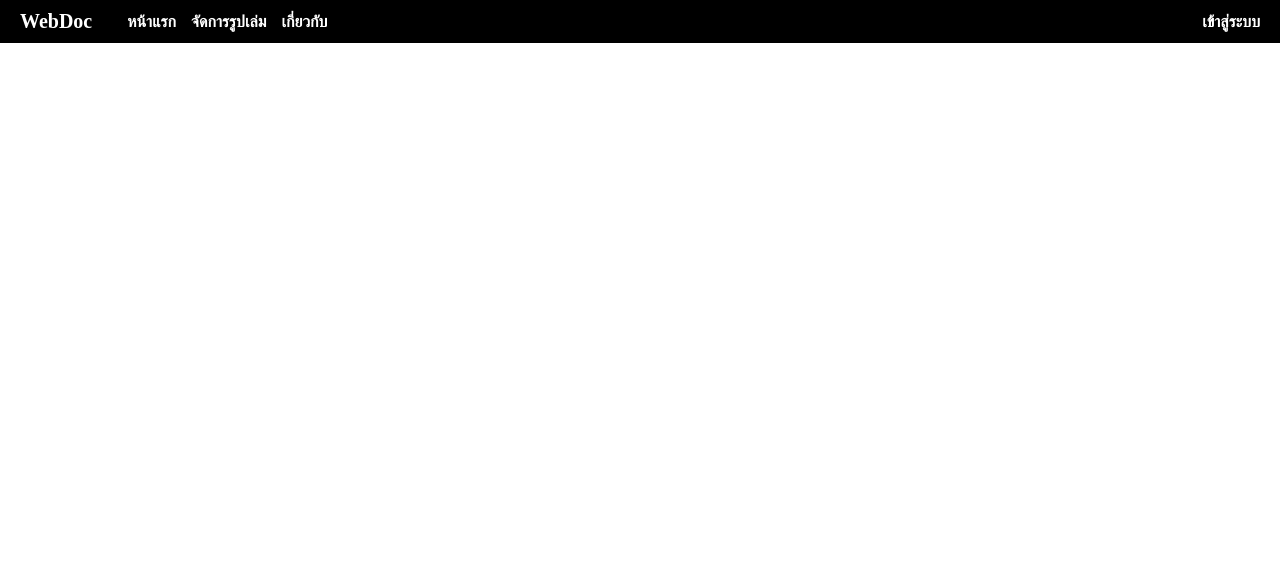
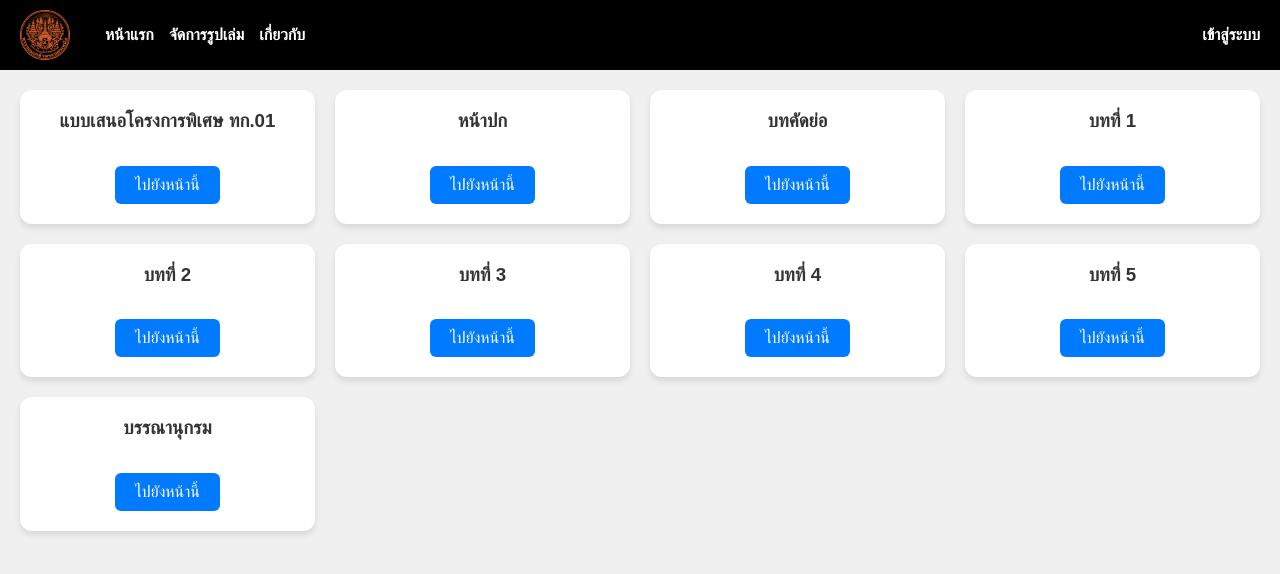
Before and after one commit to Reungwit/webdoc, a Django app: page /index in a window 1280 px wide. Shown: the top 574 px of the page. Run offline with Django 5.2, Linux system fonts and the light colour scheme.

Commit message:
เพิ่ม card

```diff
--- a/webdoc/backend/urls.py
+++ b/webdoc/backend/urls.py
@@ -8,5 +8,14 @@ urlpatterns = [
     path('about/', views.about, name='about'),
     path('logout/', views.logout_view, name='logout'),
     path('', views.login_view, name='login'),
-    path('register/', views.register_view, name='register'),
+    path('cover/', views.cover_view, name='cover'),
+    path('sp_project_form/', views.sp_project_form_view, name='sp_project_form'),
+    path('intro/', views.intro_view, name='intro'),
+    path('chapter_1/', views.chapter_1_view, name='chapter_1'),
+    path('chapter_2/', views.chapter_2_view, name='chapter_2'),
+    path('chapter_3/', views.chapter_3_view, name='chapter_3'),
+    path('chapter_4/', views.chapter_4_view, name='chapter_4'),
+    path('chapter_5/', views.chapter_5_view, name='chapter_5'),
+    path('refer/', views.refer_view, name='refer'),
+
 ]
--- a/webdoc/backend/views.py
+++ b/webdoc/backend/views.py
@@ -2,6 +2,10 @@ from django.shortcuts import render, redirect
 from django.contrib.auth import login, authenticate, logout
 from .forms import RegisterForm,LoginForm
 from django.contrib.auth.decorators import login_required
+
+@login_required
+def index_view(request):
+    return render(request, 'index.html')
 
 def register_view(request):
     if request.method == 'POST':
@@ -30,14 +34,37 @@ def logout_view(request):
     return redirect('login')
 
 def index(request):
-    return render(request, 'index.html')  # หรือชื่อ template ที่คุณใช้
+    return render(request, 'index.html')
 
 def manage_doc(request):
-    return render(request, 'index.html')  # หรือชื่อ template ที่คุณใช้
+    return render(request, 'index.html')
 
 def about(request):
-    return render(request, 'index.html')  # หรือชื่อ template ที่คุณใช้
+    return render(request, 'index.html')
 
-@login_required
-def index_view(request):
-    return render(request, 'index.html')
+def cover_view(request):
+    return render(request, 'cover.html')
+
+def sp_project_form_view(request):
+    return render(request, 'sp_project_form.html')
+
+def intro_view(request):
+    return render(request, 'intro.html')
+
+def chapter_1_view(request):
+    return render(request, 'chapter_1.html')
+
+def chapter_2_view(request):
+    return render(request, 'chapter_2.html')
+
+def chapter_3_view(request):
+    return render(request, 'chapter_3.html')
+
+def chapter_4_view(request):
+    return render(request, 'chapter_4.html')
+
+def chapter_5_view(request):
+    return render(request, 'chapter_5.html')
+
+def refer_view(request):
+    return render(request, 'chapter_5.html')
--- a/webdoc/static/css/index.css
+++ b/webdoc/static/css/index.css
@@ -1,8 +1,18 @@
-body{
-    margin: 0px;
-    padding: 0px;
+
+* {
+    box-sizing: border-box;
 }
 
+html, body {
+    margin: 0;
+    padding: 0;
+}
+
+body {
+    font-family: Arial, sans-serif;
+    background-color: #f0f0f0;
+}
+/* Navbar */
 .navbar {
     background-color: #000;
     color: white;
@@ -20,8 +30,11 @@ body{
     font-weight: bold;
 }
 
-.nav-left .logo {
-    font-size: 20px;
+.nav-left .img_logo{
+    align-items: center;
+    justify-content: center;
+    margin-right: 150px;
+    font-size: 50px;
     font-weight: bold;
     margin-right: 20px;
 }
@@ -47,3 +60,48 @@ body{
     border-radius: 5px;
     text-decoration: none;
 }
+/* Navbar End */
+
+.card-container {
+    display: grid;
+    grid-template-columns: repeat(auto-fit, minmax(250px, 1fr));
+    gap: 20px;
+    padding: 20px;
+}
+
+.card {
+    background-color: white;
+    border-radius: 12px;
+    box-shadow: 0 4px 6px rgba(0,0,0,0.1);
+    padding: 20px;
+    text-align: center;
+    transition: transform 0.2s ease;
+}
+
+.card:hover {
+    transform: scale(1.02);
+}
+
+.card h3 {
+    margin-top: 0;
+    color: #333;
+}
+
+.card p {
+    color: #666;
+}
+
+.card-button {
+    display: inline-block;
+    margin-top: 15px;
+    padding: 10px 20px;
+    background-color: #007bff;
+    color: white;
+    text-decoration: none;
+    border-radius: 6px;
+    transition: background-color 0.3s ease;
+}
+
+.card-button:hover {
+    background-color: #0056b3;
+}
--- a/webdoc/templates/index.html
+++ b/webdoc/templates/index.html
@@ -3,13 +3,13 @@
 <html lang="th">
 <head>
     <meta charset="UTF-8">
-    <title>Webdoc</title>
+    <title>ระบบจัดรูปเล่มเอกสารอัตโนมัติ</title>
     <link rel="stylesheet" href="{% static 'css/index.css' %}">
 </head>
 <body>
     <nav class="navbar">
         <div class="nav-left">
-            <div class="logo">WebDoc</div>
+            <img class ="img_logo" src="{% static 'img/kmutnb_logo.png' %}" alt="logo" width ="50" ; >
             <a href="{% url 'index' %}">หน้าแรก</a>
             <a href="{% url 'manage_doc' %}">จัดการรูปเล่ม</a>
             <a href="{% url 'about' %}">เกี่ยวกับ</a>
@@ -25,8 +25,52 @@
     </nav>
 
     <!-- เนื้อหาแต่ละหน้า -->
-    <div class="content">
-        {% block content %}{% endblock %}
+      <div class="card-container">
+        <div class="card">
+            <h3>แบบเสนอโครงการพิเศษ ทก.01</h3>
+            <p></p>
+            <a href="{% url 'sp_project_form' %}" class="card-button">ไปยังหน้านี้</a>
+        </div>
+         <div class="card">
+            <h3>หน้าปก</h3>
+            <p></p>
+            <a href="{% url 'cover' %}" class="card-button">ไปยังหน้านี้</a>
+        </div>
+        <div class="card">
+            <h3>บทคัดย่อ</h3>
+            <p></p>
+            <a href="{% url 'intro' %}" class="card-button">ไปยังหน้านี้</a>
+        </div>
+        <div class="card">
+            <h3>บทที่ 1</h3>
+            <p></p>
+            <a href="{% url 'chapter_1' %}" class="card-button">ไปยังหน้านี้</a>
+        </div>
+        <div class="card">
+            <h3>บทที่ 2</h3>
+            <p></p>
+            <a href="{% url 'chapter_2' %}" class="card-button">ไปยังหน้านี้</a>
+        </div>
+        <div class="card">
+            <h3>บทที่ 3</h3>
+            <p></p>
+            <a href="{% url 'chapter_3' %}" class="card-button">ไปยังหน้านี้</a>
+        </div>
+         <div class="card">
+            <h3>บทที่ 4</h3>
+            <p></p>
+            <a href="{% url 'chapter_4' %}" class="card-button">ไปยังหน้านี้</a>
+        </div>
+         <div class="card">
+            <h3>บทที่ 5</h3>
+            <p></p>
+            <a href="{% url 'chapter_5' %}" class="card-button">ไปยังหน้านี้</a>
+        </div>
+         <div class="card">
+            <h3>บรรณานุกรม</h3>
+            <p></p>
+            <a href="{% url 'refer' %}" class="card-button">ไปยังหน้านี้</a>
+        </div>
     </div>
 </body>
 </html>
```
